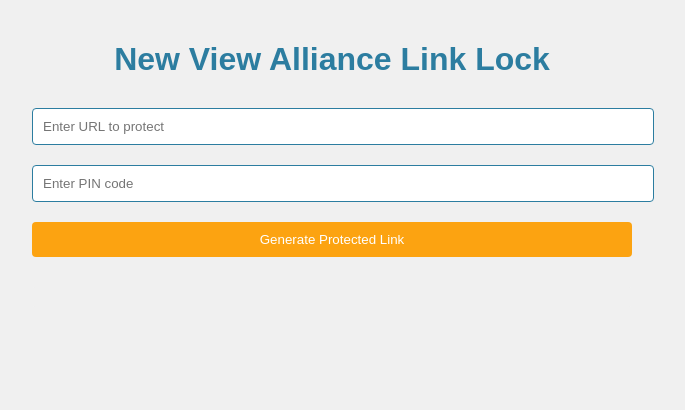
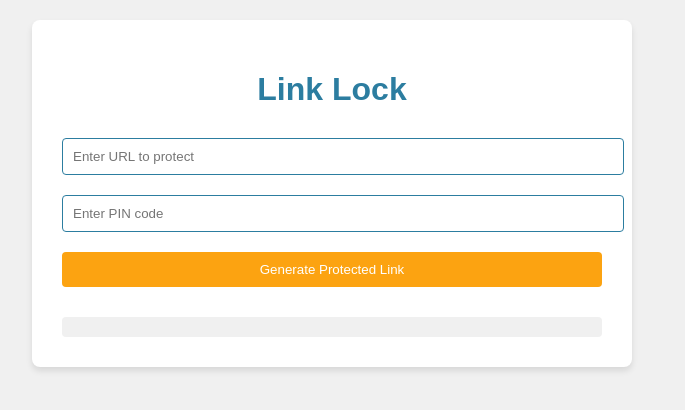
Before and after one commit to nick-NVA/NVA-Link-Lock, a plain HTML site: page index.html in a window 1280 px wide. Shown: the whole page, without its empty margins (308-993 px from the left). Drawn offline with Linux system fonts and the light colour scheme.

Commit message:
Update index.html

```diff
--- a/index.html
+++ b/index.html
@@ -3,7 +3,7 @@
 <head>
     <meta charset="UTF-8">
     <meta name="viewport" content="width=device-width, initial-scale=1.0">
-    <title>New View Alliance Link Lock</title>
+    <title>Link Lock</title>
     <style>
         body {
             font-family: Arial, sans-serif;
@@ -63,11 +63,11 @@
         #copyButton:hover {
             background-color: #FCA311;
         }
-        }
     </style>
 </head>
 <body>
-        <h1>New View Alliance Link Lock</h1>
+    <div class="container">
+        <h1>Link Lock</h1>
         <input type="url" id="originalUrl" placeholder="Enter URL to protect" required>
         <input type="text" id="pinCode" placeholder="Enter PIN code" required>
         <button onclick="generateProtectedLink()">Generate Protected Link</button>
```
